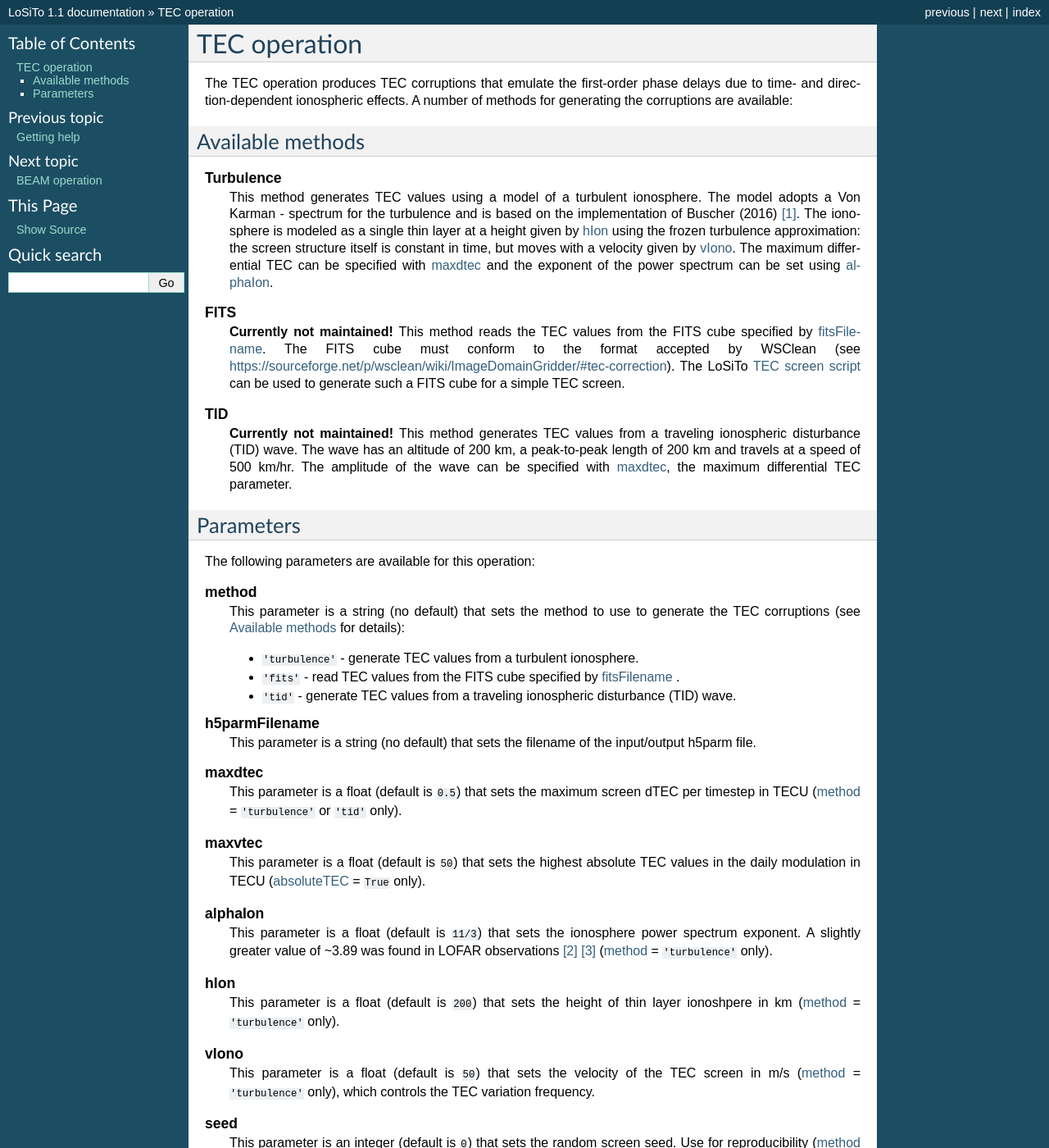
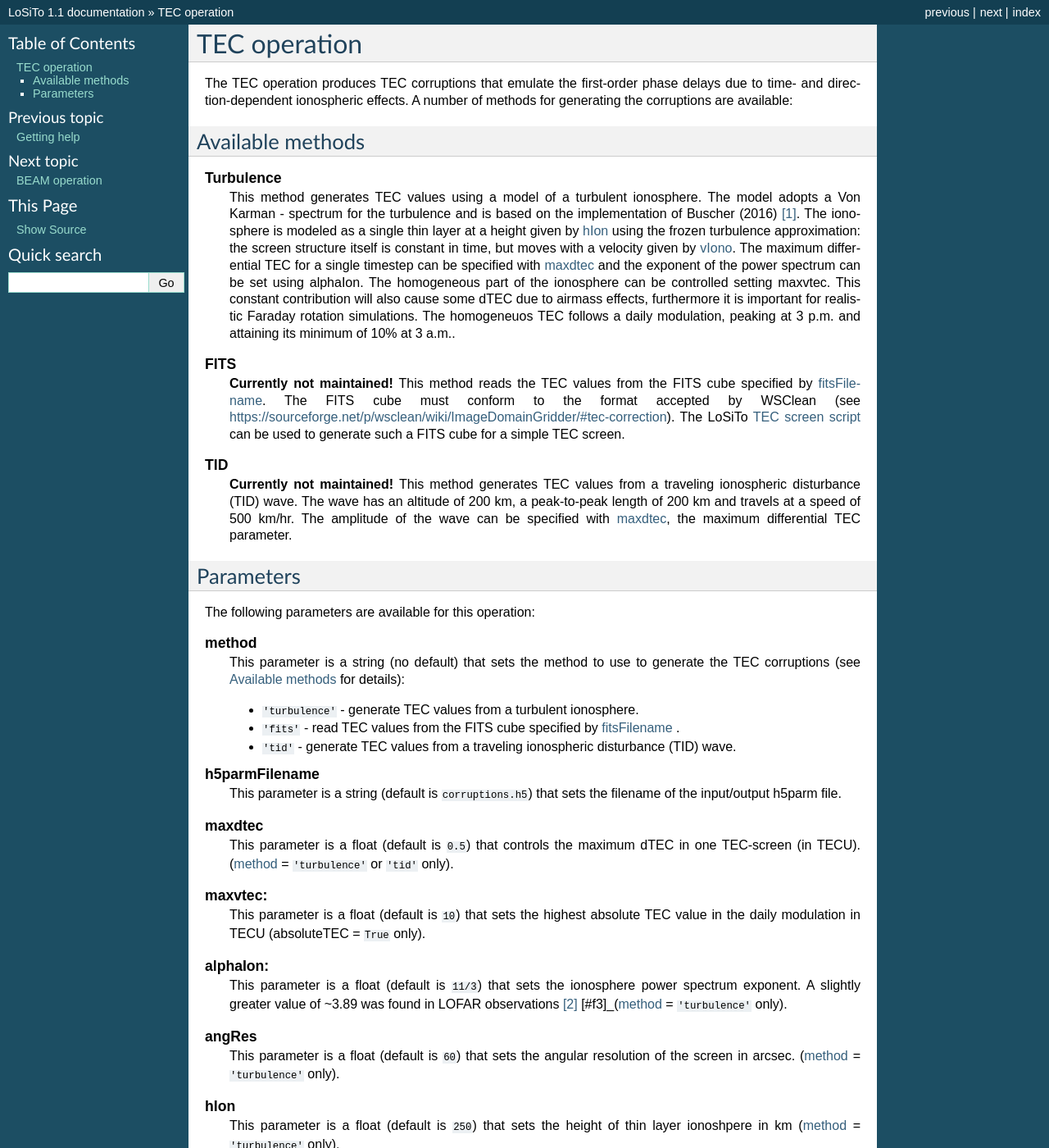
Before and after one commit to darafferty/losito, a Sphinx documentation site: the page built from docs/source/tec.rst, in a window 1280 px wide and 1400 px high. Shown: the whole window at 82% size. Built offline with Sphinx 7.4.7, drawn with Linux system fonts in a browser that asks for light colours; some of the changed text lies outside the part shown.

Commit message:
improve turbulence tecsceen normalization

```diff
--- a/docs/source/bandpass.rst
+++ b/docs/source/bandpass.rst
@@ -27,7 +27,7 @@ The following parameters are available for this operation:
     method
         This parameter is a string (no default) that sets the method to use to apply the bandpass corruptions:
 
-        * ``'h5parm'`` - store the corruptions in the h5parm given by :term:`h5parmFilename`.
+        * ``'h5parm'`` - this parameter is a string (default is ``corruptions.h5``) store the corruptions in the h5parm given by :term:`h5parmFilename`.
 
         * ``'ms'`` - apply the corruptions directly to the MS file.
 
--- a/docs/source/clock.rst
+++ b/docs/source/clock.rst
@@ -18,7 +18,7 @@ The following parameters are available for this operation:
 .. glossary::
 
     h5parmFilename
-        This parameter is a string (no default) that sets the filename of input/output h5parm file.
+        This parameter is a string (default is ``corruptions.h5``) that sets the filename of input/output h5parm file.
 
     seed
         This parameter is an integer (default is ``0``) that sets the seed for random number generation. Use for
@@ -30,7 +30,7 @@ The following parameters are available for this operation:
         The default is ``mode='lofar1'``.
 
     clockAmp
-        This parameter is a float (default is ``7e-10`` (lofar1) respectively ``8.25e-11`` (lofar2)) that sets the standard deviation for the clock drift
+        This parameter is a float (default is ``7e-10``(lofar1) respectively ``8.25e-11``(lofar2)) that sets the standard deviation for the clock drift
         amplitude in s.
 
     clockOffset
--- a/docs/source/faraday.rst
+++ b/docs/source/faraday.rst
@@ -22,7 +22,7 @@ The following parameters are available for this operation:
 .. glossary::
 
     h5parmFilename
-        This parameter is a string (no default) that sets the filename of input/output h5parm file. This file must contain a table  (named ``'tec000'``) of absolute TEC values. Such a table can be generated by the :ref:`tec`.
+        This parameter is a string (default is ``corruptions.h5``) that sets the filename of input/output h5parm file. This file must contain a table  (named ``'tec000'``) of absolute TEC values. Such a table can be generated by the :ref:`tec`.
 
     hIon
         This parameter is a float (default is ``200e3``) that sets the height of the thin layer ionoshpere in m.
--- a/docs/source/polmisalign.rst
+++ b/docs/source/polmisalign.rst
@@ -20,7 +20,7 @@ The following parameters are available for this operation:
 .. glossary::
 
     h5parmFilename
-        This parameter is a string (no default) that sets the filename of input/output h5parm file.
+        This parameter is a string (default is ``corruptions.h5``) that sets the filename of input/output h5parm file.
 
     seed
         This parameter is an integer (default is ``0``) that sets the seed for random number generation. Use for
--- a/docs/source/tec.rst
+++ b/docs/source/tec.rst
@@ -18,8 +18,11 @@ Available methods
         spectrum for the turbulence and is based on the implementation of Buscher (2016) [#f1]_. The ionosphere is
         modeled as a single thin layer at a height given by :term:`hIon` using the frozen turbulence approximation: the
         screen structure itself is constant in time, but moves with a velocity given by :term:`vIono`.
-        The maximum differential TEC can be specified with :term:`maxdtec` and the exponent of the power spectrum  can
+        The maximum differential TEC for a single timestep can be specified with :term:`maxdtec` and the exponent of the power spectrum  can
         be set using :term:`alphaIon`.
+        The homogeneous part of the ionosphere can be controlled setting :term:`maxvtec`. This constant contribution
+        will also cause some dTEC due to airmass effects, furthermore it is important for realistic Faraday rotation
+        simulations. The homogeneuos TEC follows a daily modulation, peaking at 3 p.m. and attaining its minimum of 10% at 3 a.m..
 
     FITS
         **Currently not maintained!** This method reads the TEC values from the FITS cube specified by :term:`fitsFilename`. The FITS cube must conform to the format accepted by WSClean (see https://sourceforge.net/p/wsclean/wiki/ImageDomainGridder/#tec-correction). The LoSiTo :ref:`tecscreen_script` can be used to generate such a FITS cube for a simple TEC screen.
@@ -50,22 +53,25 @@ The following parameters are available for this operation:
 
 
     h5parmFilename
-        This parameter is a string (no default) that sets the filename of the input/output h5parm file.
+        This parameter is a string (default is ``corruptions.h5``) that sets the filename of the input/output h5parm file.
 
     maxdtec
-        This parameter is a float (default is ``0.5``) that sets the maximum screen dTEC per timestep in TECU (:term:`method` = ``'turbulence'`` or ``'tid'`` only).
+        This parameter is a float (default is ``0.5``) that controls the maximum dTEC in one TEC-screen (in TECU). (:term:`method` = ``'turbulence'`` or ``'tid'`` only).
 
-    maxvtec
-        This parameter is a float (default is ``50``) that sets the highest absolute TEC values in the daily modulation in TECU (:term:`absoluteTEC` = ``True`` only).
+    maxvtec:
+        This parameter is a float (default is ``10``) that sets the highest absolute TEC value in the daily modulation in TECU (:term:`absoluteTEC` = ``True`` only).
 
-    alphaIon
-        This parameter is a float (default is ``11/3``) that sets the ionosphere power spectrum exponent. A slightly greater value of ~3.89 was found in LOFAR observations [#f2]_ [#f3]_ (:term:`method` = ``'turbulence'`` only).
+    alphaIon:
+        This parameter is a float (default is ``11/3``) that sets the ionosphere power spectrum exponent. A slightly greater value of ~3.89 was found in LOFAR observations [#f2]_ [#f3]_(:term:`method` = ``'turbulence'`` only).
+
+    angRes
+        This parameter is a float (default is ``60``) that sets the angular resolution of the screen in arcsec. (:term:`method` = ``'turbulence'`` only).
 
     hIon
-        This parameter is a float (default is ``200``) that sets the height of thin layer ionoshpere in km (:term:`method` = ``'turbulence'`` only).
+        This parameter is a float (default is ``250``) that sets the height of thin layer ionoshpere in km (:term:`method` = ``'turbulence'`` only).
 
     vIono
-        This parameter is a float (default is ``50``) that sets the velocity of the TEC screen in m/s (:term:`method` = ``'turbulence'`` only), which controls the TEC variation frequency.
+        This parameter is a float (default is ``20``) that sets the velocity of the TEC screen in m/s (:term:`method` = ``'turbulence'`` only), which controls the TEC variation frequency.
 
     seed
         This parameter is an integer (default is ``0``) that sets the random screen seed. Use for reproducibility (:term:`method` = ``'turbulence'`` only).
```
Also changed, not shown: other parts of docs/source/tec.rst (+0 -8 lines), 2 other files.
